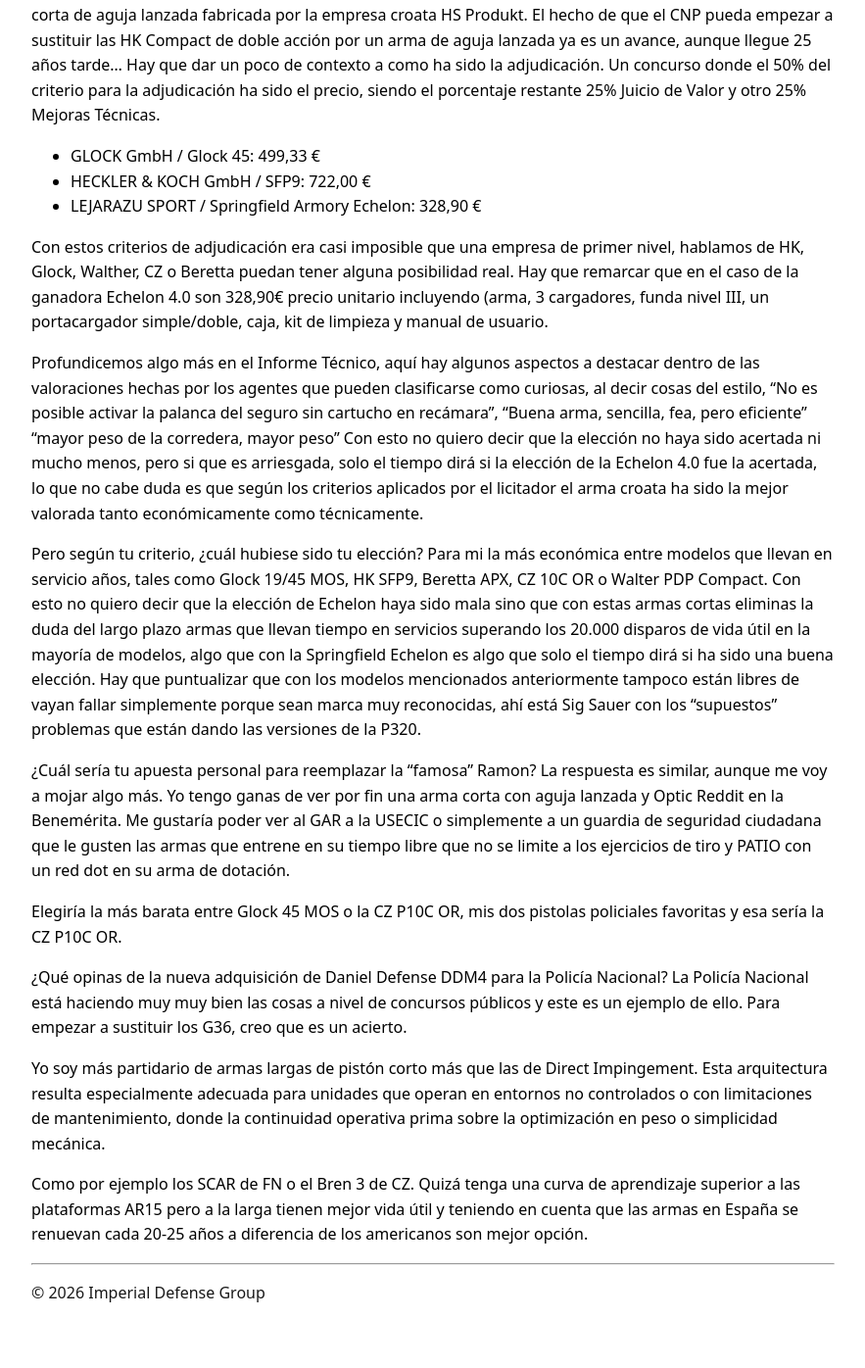
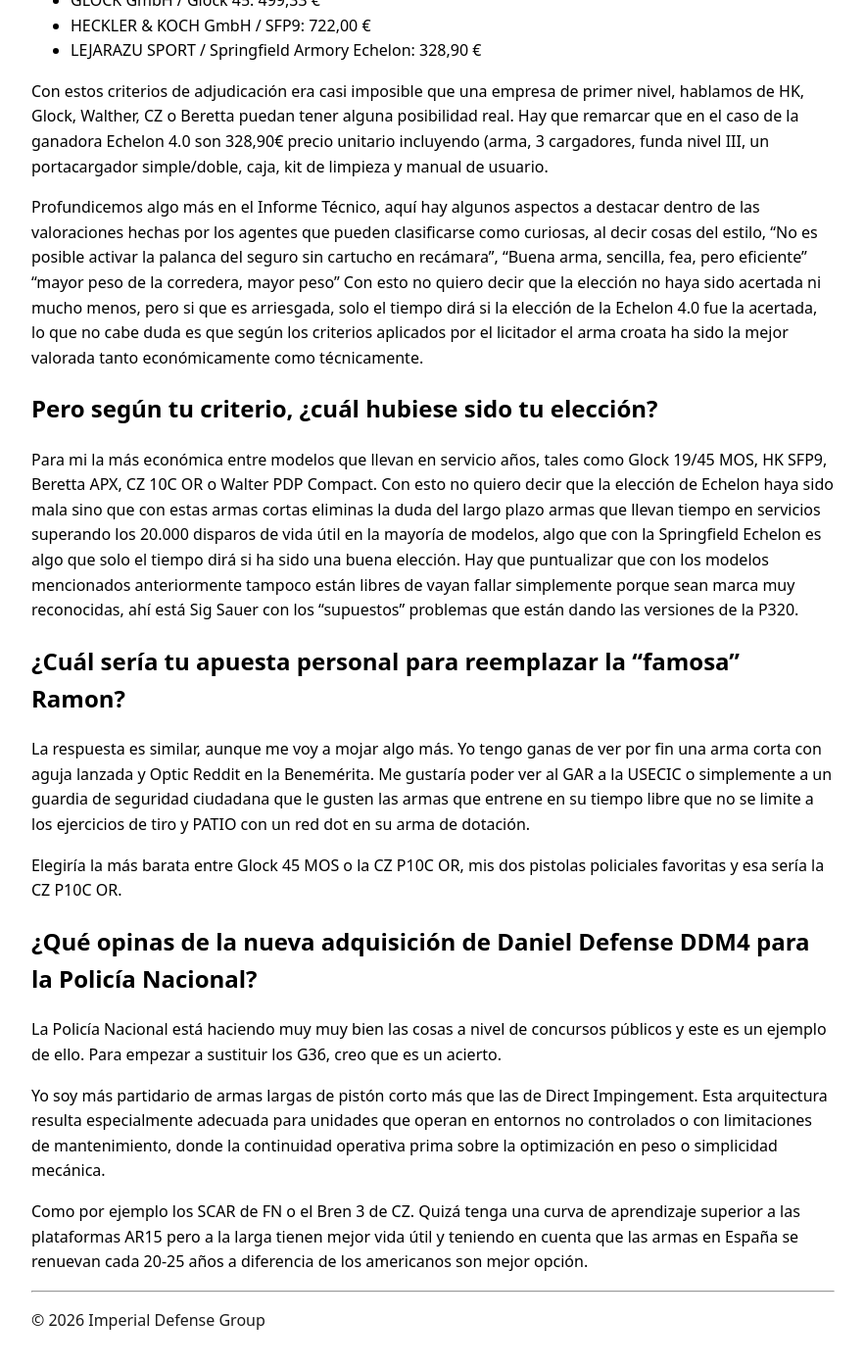
Before and after one commit to imperialdefensegroup/articulos, a Jekyll site: the page built from _posts/2026-04-25-entrevista-luis-casanas-parte-2.md, in a window 1280 px wide and 1400 px high, scrolled down 739 px. Shown: the top 1396 px of the window at 98% size, without its empty margins (198-1081 px from the left). Built offline with Jekyll 4.4.1, drawn with Linux system fonts in a browser that asks for light colours; before the commit the page ends 2112 px from its top, so only the background shows below that; some of the changed text lies outside the part shown.

Commit message:
Update 2026-04-25-entrevista-luis-casanas-parte-2.md

```diff
--- a/_posts/2026-04-25-entrevista-luis-casanas-parte-2.md
+++ b/_posts/2026-04-25-entrevista-luis-casanas-parte-2.md
@@ -4,16 +4,10 @@ title: "Entrevista a Luis Casañas: arma corta, Echelon 4.0, Glock, CZ y Daniel
 date: 2026-04-25
 permalink: /entrevista-luis-casanas-parte-2/
 ---
-
-## ¿Cómo ves la elección de arma corta en nuestras FFCCSE?
-
-Aquí empieza tu contenido...
----
-
-# Entrevista a Luis Casañas: arma corta, Echelon 4.0, Glock, CZ y Daniel Defense DDM4
-
-
-2º parte de la entrevista a Luis Casañas
+Entrevista a Luis Casañas: arma corta, Echelon 4.0, Glock, CZ y Daniel Defense
+<h2 style="text-align: center;">
+## 2º parte de la entrevista a Luis Casañas
+</h2>
 
 ## ¿Cómo ves la elección de arma corta en nuestras FFCCSE?
 En los tiempos actuales con el revuelo que está generando la nueva elección de arma corta en la Policía Nacional y la última adquisición de arma corta en la Guardia Civil, cualquier respuesta que se dé va a ser polémica….
@@ -30,15 +24,15 @@ Con estos criterios de adjudicación era casi imposible que una empresa de prime
 Profundicemos algo más en el Informe Técnico, aquí hay algunos aspectos a destacar dentro de las valoraciones hechas por los agentes que pueden clasificarse como curiosas, al decir cosas del estilo, “No es posible activar la palanca del seguro sin cartucho en recámara”, “Buena arma, sencilla, fea, pero eficiente” “mayor peso de la corredera, mayor peso”
 Con esto no quiero decir que la elección no haya sido acertada ni mucho menos, pero si que es arriesgada, solo el tiempo dirá si la elección de la Echelon 4.0 fue la acertada, lo que no cabe duda es que según los criterios aplicados por el licitador el arma croata ha sido la mejor valorada tanto económicamente como técnicamente.
 
-Pero según tu criterio, ¿cuál hubiese sido tu elección?
+## Pero según tu criterio, ¿cuál hubiese sido tu elección?
 Para mi la más económica entre modelos que llevan en servicio años, tales como Glock 19/45 MOS, HK SFP9, Beretta APX, CZ 10C OR o Walter PDP Compact. Con esto no quiero decir que la elección de Echelon haya sido mala sino que con estas armas cortas eliminas la duda del largo plazo armas que llevan tiempo en servicios superando los 20.000 disparos de vida útil en la mayoría de modelos, algo que con la Springfield Echelon es algo que solo el tiempo dirá si ha sido una buena elección. Hay que puntualizar que con los modelos mencionados anteriormente tampoco están libres de vayan fallar simplemente porque sean marca muy reconocidas, ahí está Sig Sauer con los “supuestos” problemas que están dando las versiones de la P320.
 
-¿Cuál sería tu apuesta personal para reemplazar la “famosa” Ramon?
+## ¿Cuál sería tu apuesta personal para reemplazar la “famosa” Ramon?
 La respuesta es similar, aunque me voy a mojar algo más. Yo tengo ganas de ver por fin una arma corta con aguja lanzada y Optic Reddit en la Benemérita. Me gustaría poder ver al GAR a la USECIC o simplemente a un guardia de seguridad ciudadana que le gusten las armas que entrene en su tiempo libre que no se limite a los ejercicios de tiro y PATIO con un red dot en su arma de dotación.
 
 Elegiría la más barata entre Glock 45 MOS o la CZ P10C OR, mis dos pistolas policiales favoritas y esa sería la CZ P10C OR.
 
-¿Qué opinas de la nueva adquisición de Daniel Defense DDM4 para la Policía Nacional?
+## ¿Qué opinas de la nueva adquisición de Daniel Defense DDM4 para la Policía Nacional?
 La Policía Nacional está haciendo muy muy bien las cosas a nivel de concursos públicos y este es un ejemplo de ello. Para empezar a sustituir los G36, creo que es un acierto.
 
 Yo soy más partidario de armas largas de pistón corto más que las de Direct Impingement. Esta arquitectura resulta especialmente adecuada para unidades que operan en entornos no controlados o con limitaciones de mantenimiento, donde la continuidad operativa prima sobre la optimización en peso o simplicidad mecánica.
```
